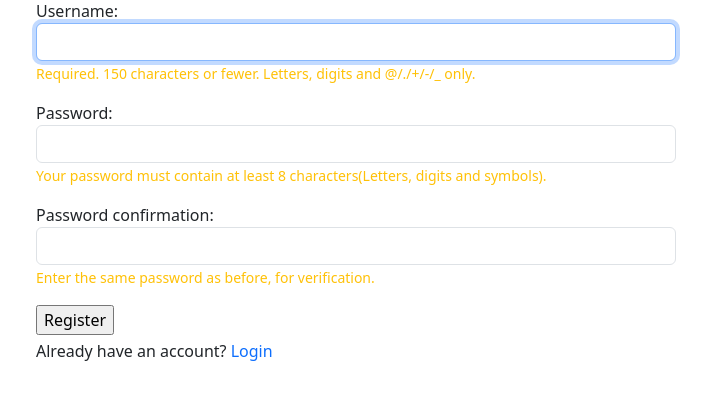
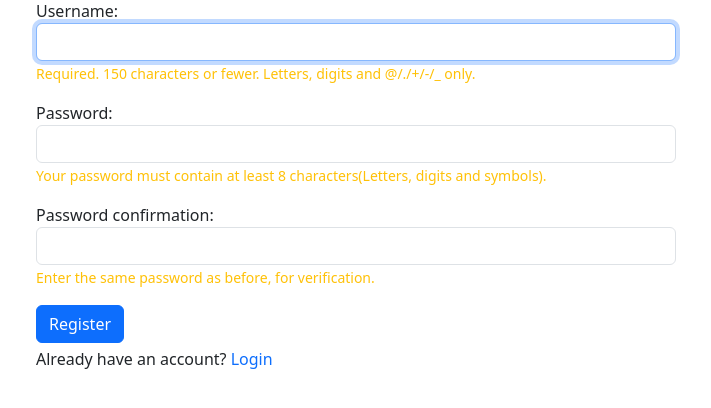
Before and after one commit to AlexManolache/Book-Lover, a Django app: page /register/ in a window 1280 px wide. Shown: the part 174-582 px from the top of the page, without its empty margins (284-995 px from the left). Run offline with Django 5.2, Linux system fonts and the light colour scheme.

Commit message:
style register button

```diff
--- a/bookapp/templates/bookapp/login_and_register.html
+++ b/bookapp/templates/bookapp/login_and_register.html
@@ -20,7 +20,7 @@
         <form method="POST" action="">
             {% csrf_token %}
             {{userRegForm.as_p}}
-            <input type="submit" value="Register"/>
+            <input type="submit" value="Register" class="btn btn-primary"/>
         </form>
        <div class="mt-1">
             <p>Already have an account? <a href="{% url 'login' %}" class="link-offset-2 link-offset-3-hover link-underline link-underline-opacity-0 link-underline-opacity-75-hover">Login</a></p>
```
